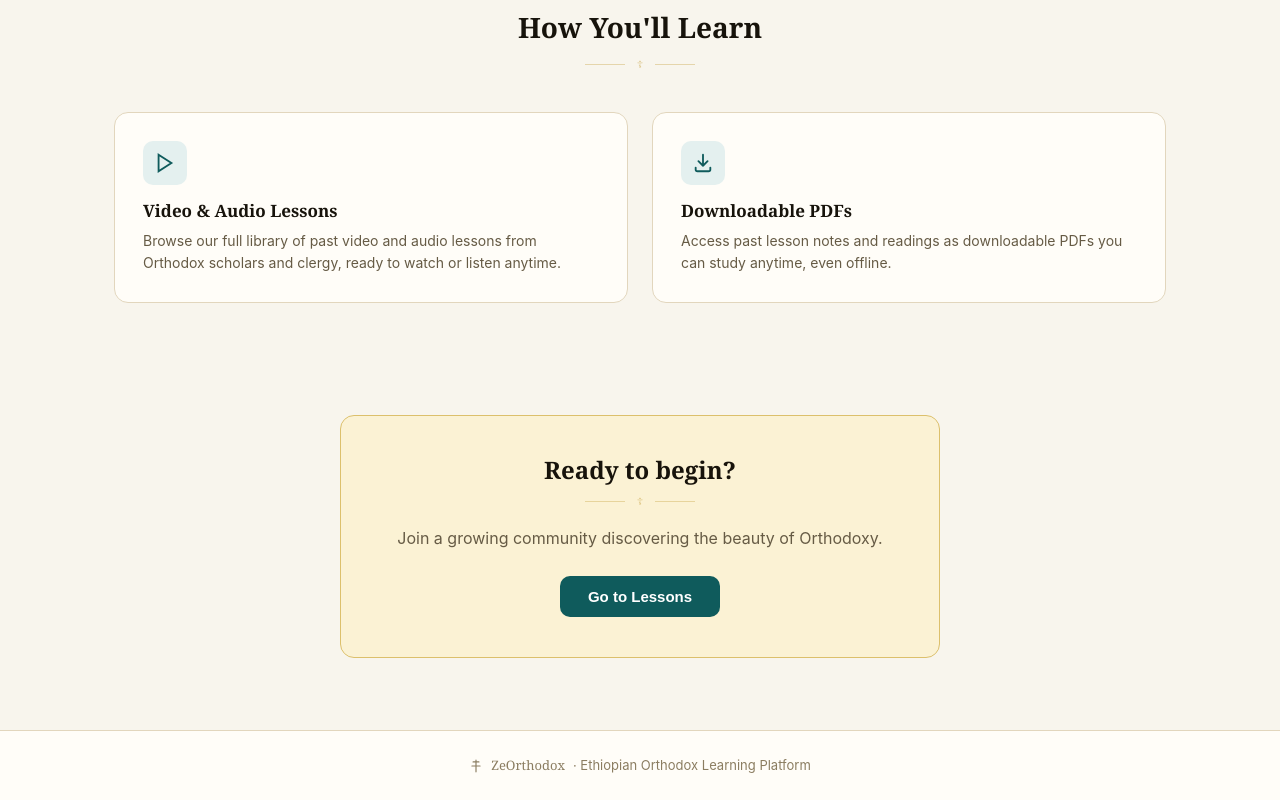
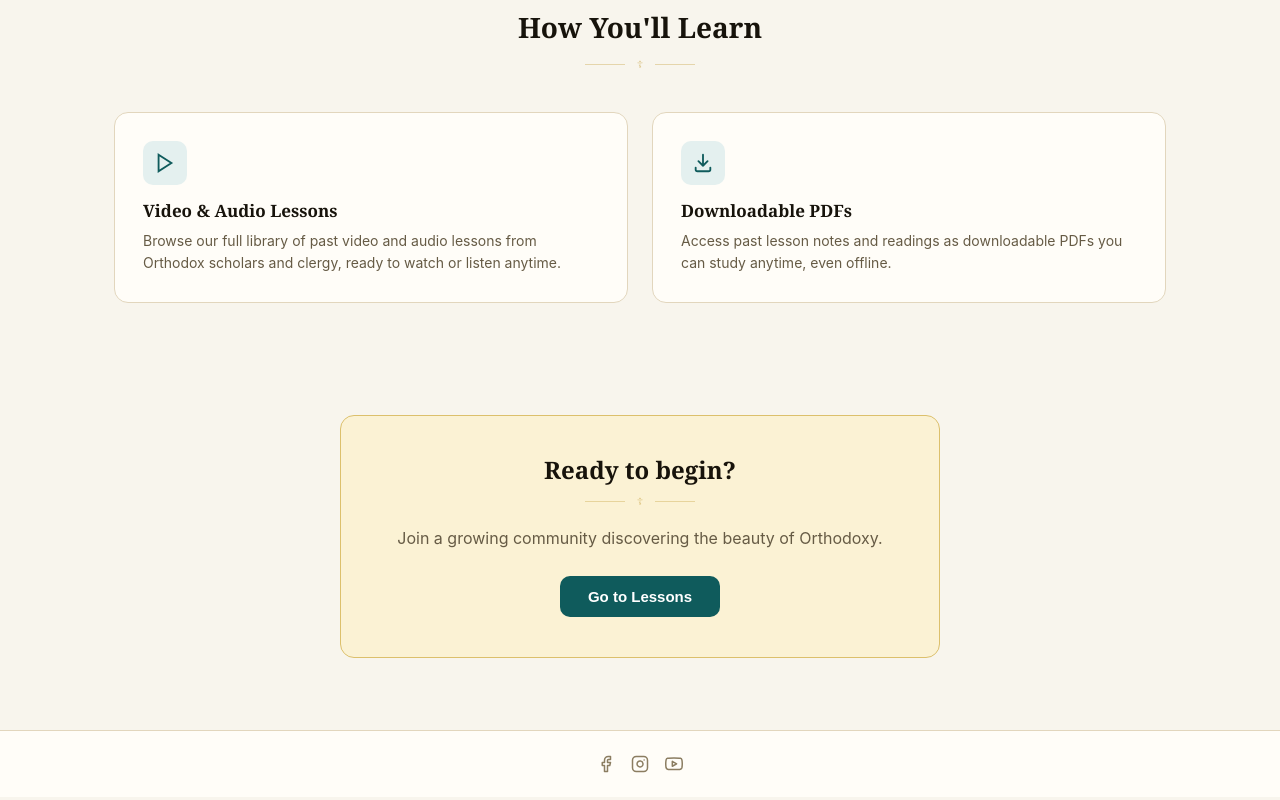
Before and after one commit to nahomsolomon12/ze-orthodox, a React (Vite) app in the folder front-end/: page / in a window 1280 px wide. Shown: the part 635-1435 px from the top of the page. Built offline with nearby package versions, Linux system fonts and the light colour scheme.

Commit message:
fix: social icons for footer

```diff
--- a/front-end/src/components/Footer.css
+++ b/front-end/src/components/Footer.css
@@ -6,15 +6,21 @@
   transition: background 0.3s ease;
 }
 
-.footer__text {
+.footer__socials {
   display: flex;
   align-items: center;
   justify-content: center;
-  gap: 8px;
-  color: var(--footer-text);
-  font-size: 13px;
+  gap: 16px;
 }
 
-.footer__brand {
-  font-family: var(--font-serif);
+.footer__social-link {
+  display: flex;
+  align-items: center;
+  justify-content: center;
+  color: var(--footer-text);
+  transition: color 0.2s ease;
 }
+
+.footer__social-link:hover {
+  color: var(--accent);
+}
--- a/front-end/src/components/Footer.jsx
+++ b/front-end/src/components/Footer.jsx
@@ -1,16 +1,31 @@
 import Icon from "./Icon";
-import { useLanguage } from "../context/LanguageContext";
 import "./Footer.css";
 
+const socialLinks = [
+  { name: "facebook", href: "https://www.facebook.com/KesisSolomonMulugeta" },
+  {
+    name: "instagram",
+    href: "https://www.instagram.com/kesisolomon",
+  },
+  { name: "youtube", href: "https://www.youtube.com/@kesisolomonmulugeta" },
+];
+
 const Footer = () => {
-  const { t } = useLanguage();
-
   return (
     <footer className="footer">
-      <div className="footer__text">
-        <Icon name="cross" size={14} />
-        <span className="footer__brand">ZeOrthodox</span> ·{" "}
-        {t("footerPlatform")}
+      <div className="footer__socials">
+        {socialLinks.map(({ name, href }) => (
+          <a
+            key={name}
+            href={href}
+            target="_blank"
+            rel="noopener noreferrer"
+            className="footer__social-link"
+            aria-label={name}
+          >
+            <Icon name={name} size={18} />
+          </a>
+        ))}
       </div>
     </footer>
   );
--- a/front-end/src/components/Icon.jsx
+++ b/front-end/src/components/Icon.jsx
@@ -227,6 +227,51 @@ const Icon = ({ size = 24, name }) => {
         <path d="M21 12.79A9 9 0 1111.21 3 7 7 0 0021 12.79z" />
       </svg>
     ),
+    facebook: (
+      <svg
+        width={size}
+        height={size}
+        viewBox="0 0 24 24"
+        fill="none"
+        stroke="currentColor"
+        strokeWidth="2"
+        strokeLinecap="round"
+        strokeLinejoin="round"
+      >
+        <path d="M18 2h-3a5 5 0 00-5 5v3H7v4h3v8h4v-8h3l1-4h-4V7a1 1 0 011-1h3z" />
+      </svg>
+    ),
+    instagram: (
+      <svg
+        width={size}
+        height={size}
+        viewBox="0 0 24 24"
+        fill="none"
+        stroke="currentColor"
+        strokeWidth="2"
+        strokeLinecap="round"
+        strokeLinejoin="round"
+      >
+        <rect x="2" y="2" width="20" height="20" rx="5" ry="5" />
+        <path d="M16 11.37A4 4 0 1112.63 8 4 4 0 0116 11.37z" />
+        <line x1="17.5" y1="6.5" x2="17.51" y2="6.5" />
+      </svg>
+    ),
+    youtube: (
+      <svg
+        width={size}
+        height={size}
+        viewBox="0 0 24 24"
+        fill="none"
+        stroke="currentColor"
+        strokeWidth="2"
+        strokeLinecap="round"
+        strokeLinejoin="round"
+      >
+        <path d="M22.54 6.42a2.78 2.78 0 00-1.94-2C18.88 4 12 4 12 4s-6.88 0-8.6.46a2.78 2.78 0 00-1.94 2A29 29 0 001 11.75a29 29 0 00.46 5.33A2.78 2.78 0 003.4 19c1.72.46 8.6.46 8.6.46s6.88 0 8.6-.46a2.78 2.78 0 001.94-2 29 29 0 00.46-5.25 29 29 0 00-.46-5.33z" />
+        <polygon points="9.75 15.02 15.5 11.75 9.75 8.48 9.75 15.02" />
+      </svg>
+    ),
   };
   return icons[name] || null;
 };
--- a/front-end/src/data/translations.js
+++ b/front-end/src/data/translations.js
@@ -61,8 +61,6 @@ export const translations = {
     contactRequired: "Please fill in all fields.",
     sending: "Sending...",
     sendMessage: "Send Message",
-
-    footerPlatform: "Ethiopian Orthodox Learning Platform",
   },
   am: {
     navHome: "መነሻ",
@@ -122,7 +120,5 @@ export const translations = {
     contactRequired: "እባክዎ ሁሉንም መስኮች ይሙሉ።",
     sending: "በመላክ ላይ...",
     sendMessage: "መልእክት ላክ",
-
-    footerPlatform: "የኢትዮጵያ ኦርቶዶክስ የአስተምህሮ መድረክ",
   },
 };
```
